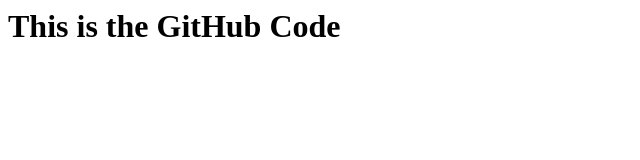
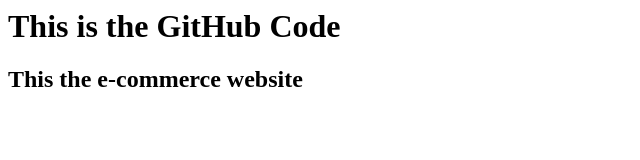
Before and after one commit to Shrashtig97/My_Project, a plain HTML site: page index.html in a window 1280 px wide. Shown: the whole page, without its empty margins (0-640 px from the left). Drawn offline with Linux system fonts and the light colour scheme.

Commit message:
added e-commerce heading

```diff
--- a/index.html
+++ b/index.html
@@ -1 +1,2 @@
 <h1>This is the GitHub Code<h1/>
+<h2>This the e-commerce website</h2>
```
